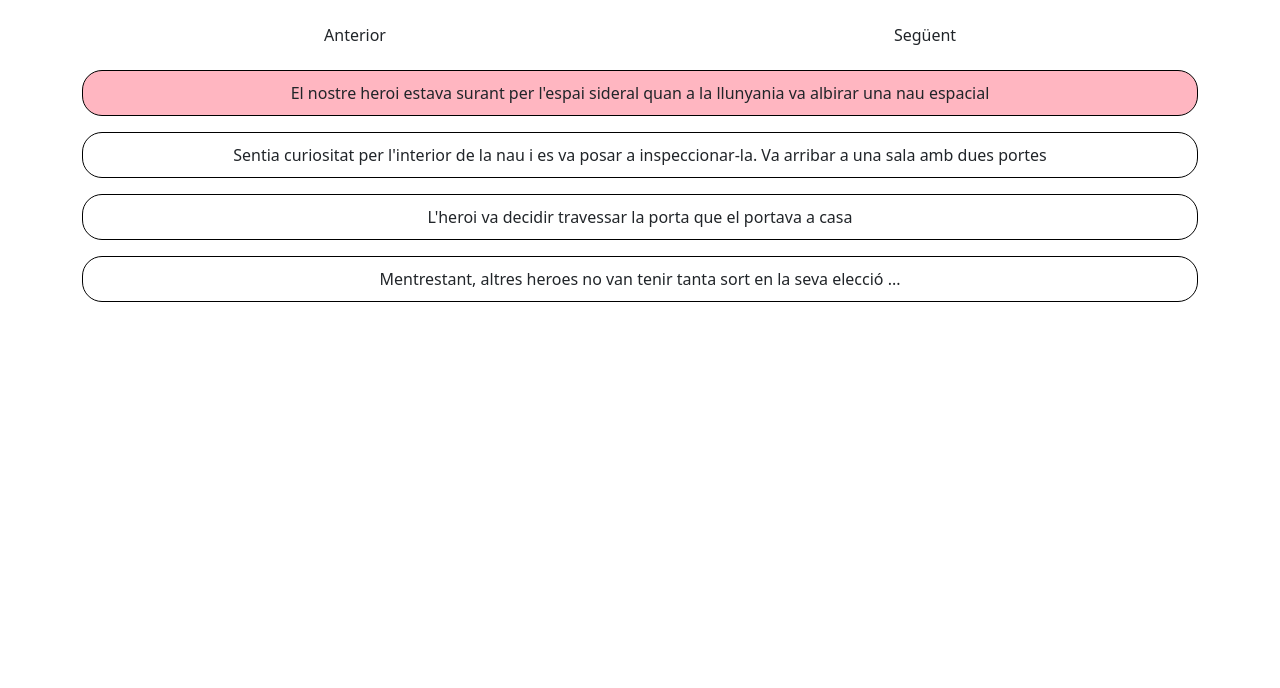
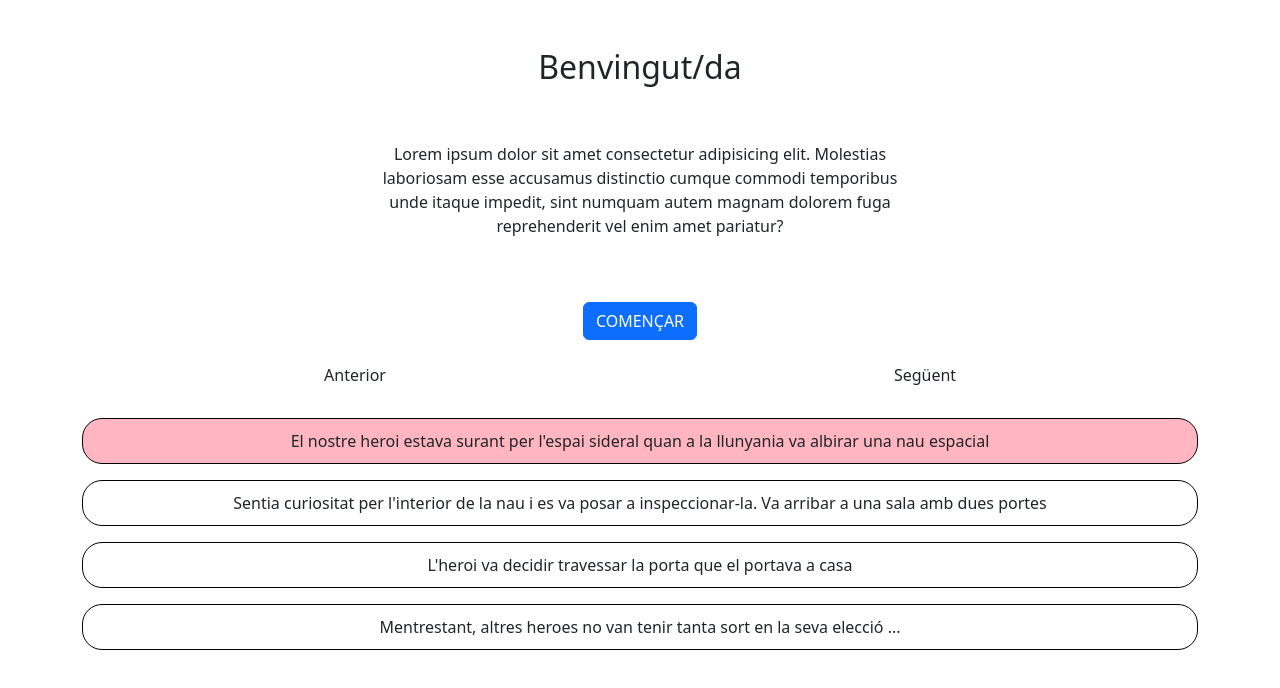
Before and after one commit to anabelcastillo/S6-Intro-AngularApp, an Angular app: page / in a window 1280 px wide. Shown: the top 688 px of the page. Built offline with nearby package versions, Linux system fonts and the light colour scheme.

Commit message:
"Exercici 5. Maquetació."

```diff
--- a/src/app/home/home.component.html
+++ b/src/app/home/home.component.html
@@ -1 +1,20 @@
+<div class="container mt-5">
+    <div class="row">
+        <div class="col text-center">
+            <h2 class="text-center">Benvingut/da</h2>
+        </div>
+    </div>
+    <div class="row my-5 d-flex justify-content-center">
+        <div class="col col-lg-6 text-center">
+            <p>Lorem ipsum dolor sit amet consectetur adipisicing elit. Molestias laboriosam esse accusamus distinctio cumque commodi temporibus unde itaque impedit, sint numquam autem magnam dolorem fuga reprehenderit vel enim amet pariatur?</p>
+        </div>
+    </div>
+    <div class="row">
+        <div class="col text-center">
+            <button type="button" class="btn btn-primary text-uppercase">començar</button>
+        </div>
+    </div>
+
+</div>
+
 <app-scene [story]="story"></app-scene>
--- a/src/app/scene/scene.component.html
+++ b/src/app/scene/scene.component.html
@@ -1,7 +1,7 @@
 <div class="container">
     <div class="row py-3">
         <div class="col col-lg-6">
-            <button type="button" class="btn btn-block" (click)="prev()">Anterior</button>
+            <button type="button" class="btn btn-block mb-2" (click)="prev()">Anterior</button>
         </div>
         <div class="col col-lg-6">
             <button type="button" class="btn btn-block" (click)="next()">Següent</button>
```
